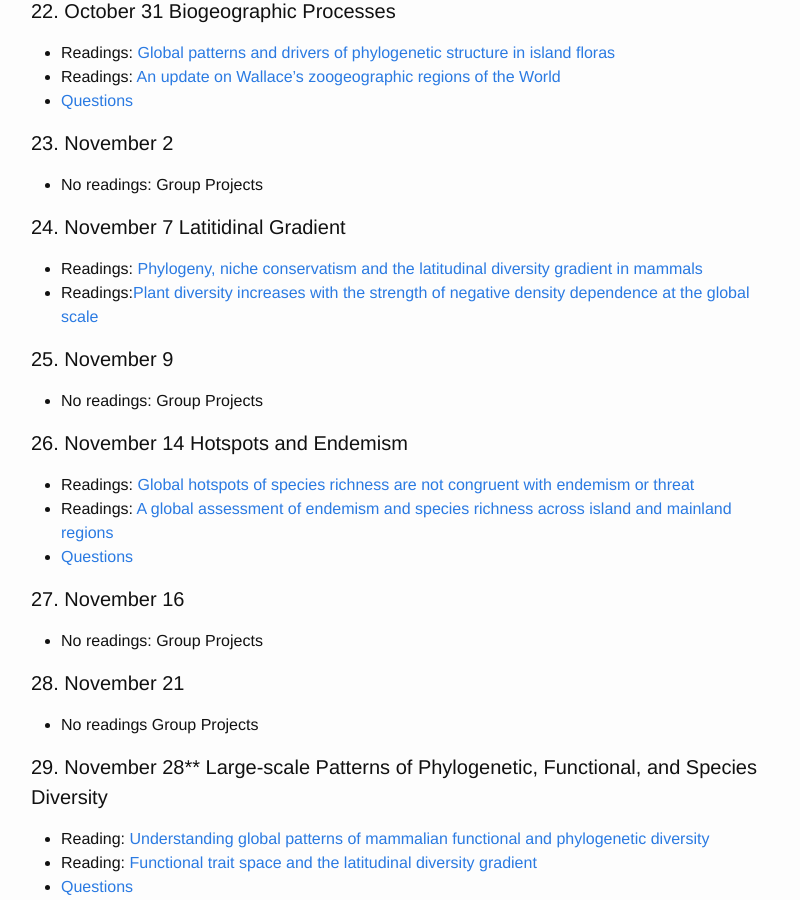
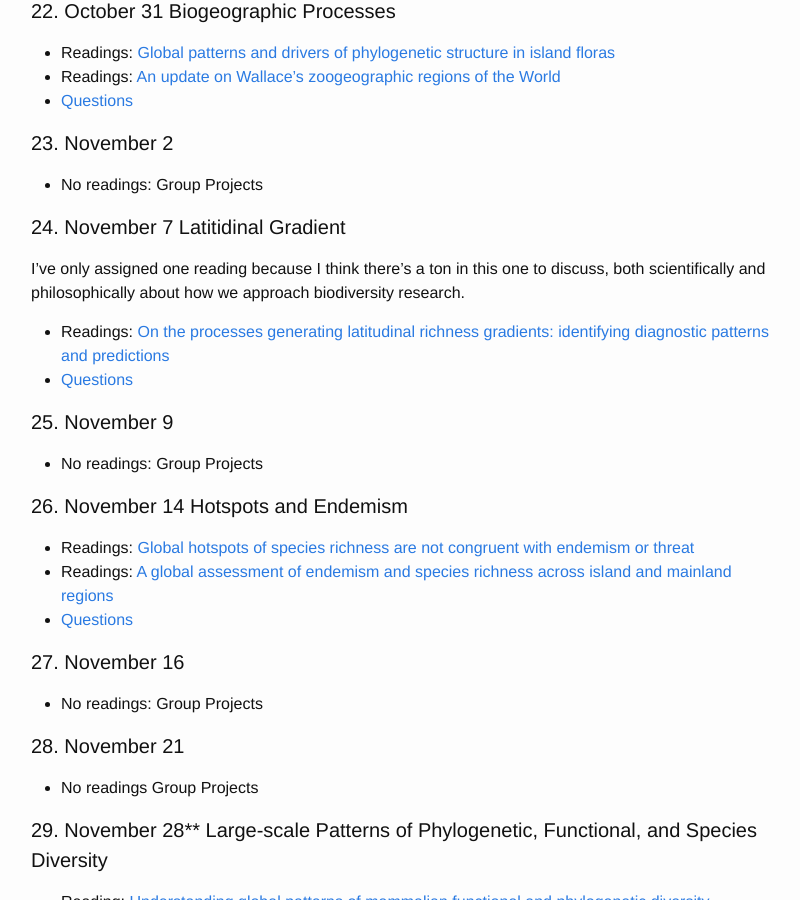
Before and after one commit to skmorgane/biodiversity-course, a Jekyll site: the page built from schedule.md, in a window 1280 px wide and 900 px high, scrolled down 3920 px. Shown: the whole window, without its empty margins (239-1039 px from the left). Built offline with Jekyll 4.4.1, drawn with Linux system fonts in a browser that asks for light colours.

Commit message:
Change latitidinal gradient readings

```diff
--- a/schedule.md
+++ b/schedule.md
@@ -130,8 +130,9 @@ Everyone needs to read: [Assemblage Time Series Reveal Biodiversity Change but N
 * No readings: Group Projects
 
 #### 24. November 7  Latitidinal Gradient
-* Readings: [Phylogeny, niche conservatism and the latitudinal diversity gradient in mammals](https://doi.org/10.1098/rspb.2010.0179)
-* Readings:[Plant diversity increases with the strength of negative density dependence at the global scale](https://doi.org/10.1126/science.aam5678)
+I've only assigned one reading because I think there's a ton in this one to discuss, both scientifically and philosophically about how we approach biodiversity research.
+* Readings: [On the processes generating latitudinal richness gradients: identifying diagnostic patterns and predictions](https://doi.org/10.3389/fgene.2014.00420)
+* [Questions]({{ site.baseurl }}/questions/latitude)
 
 #### 25. November 9
 * No readings: Group Projects
```
